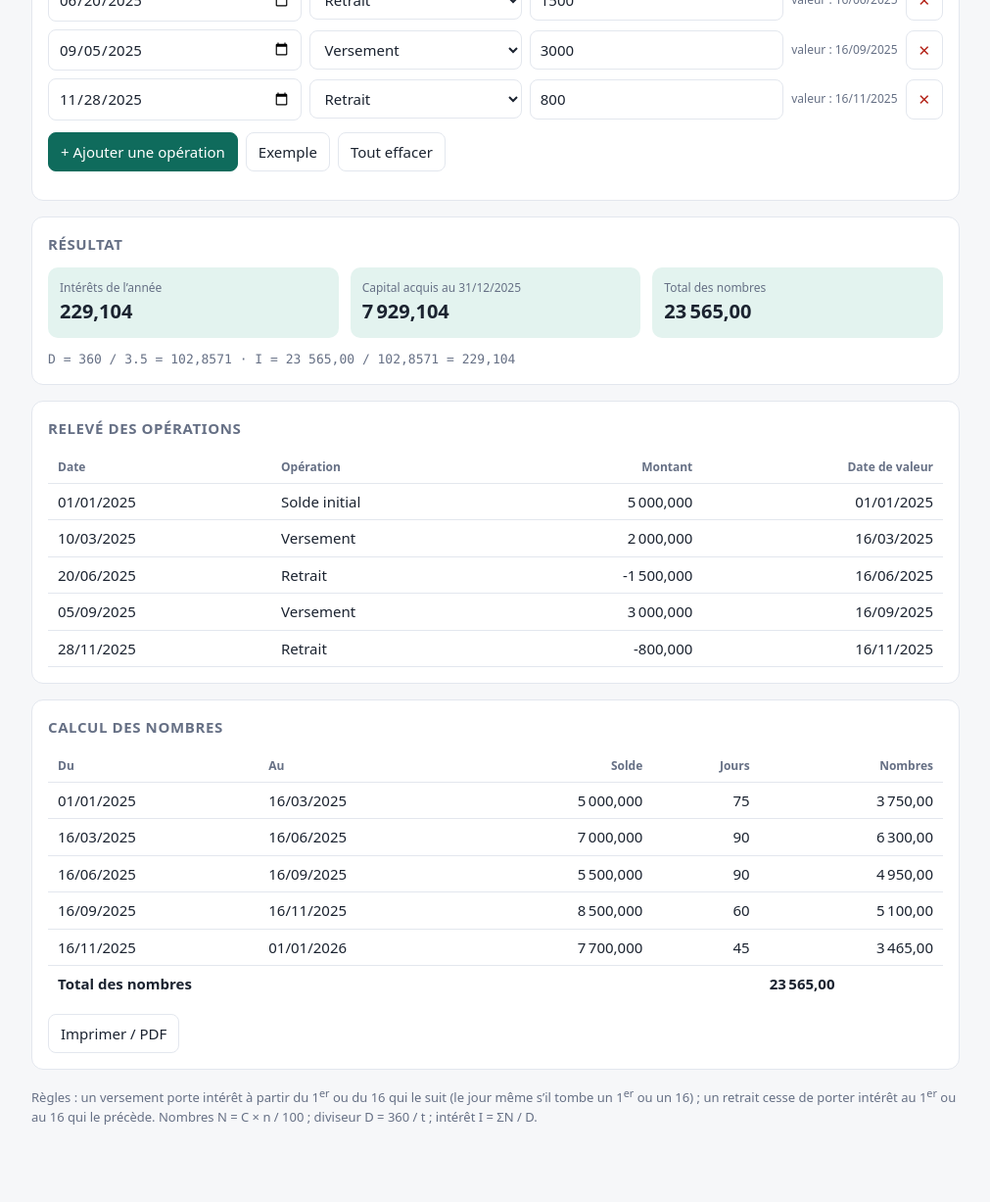
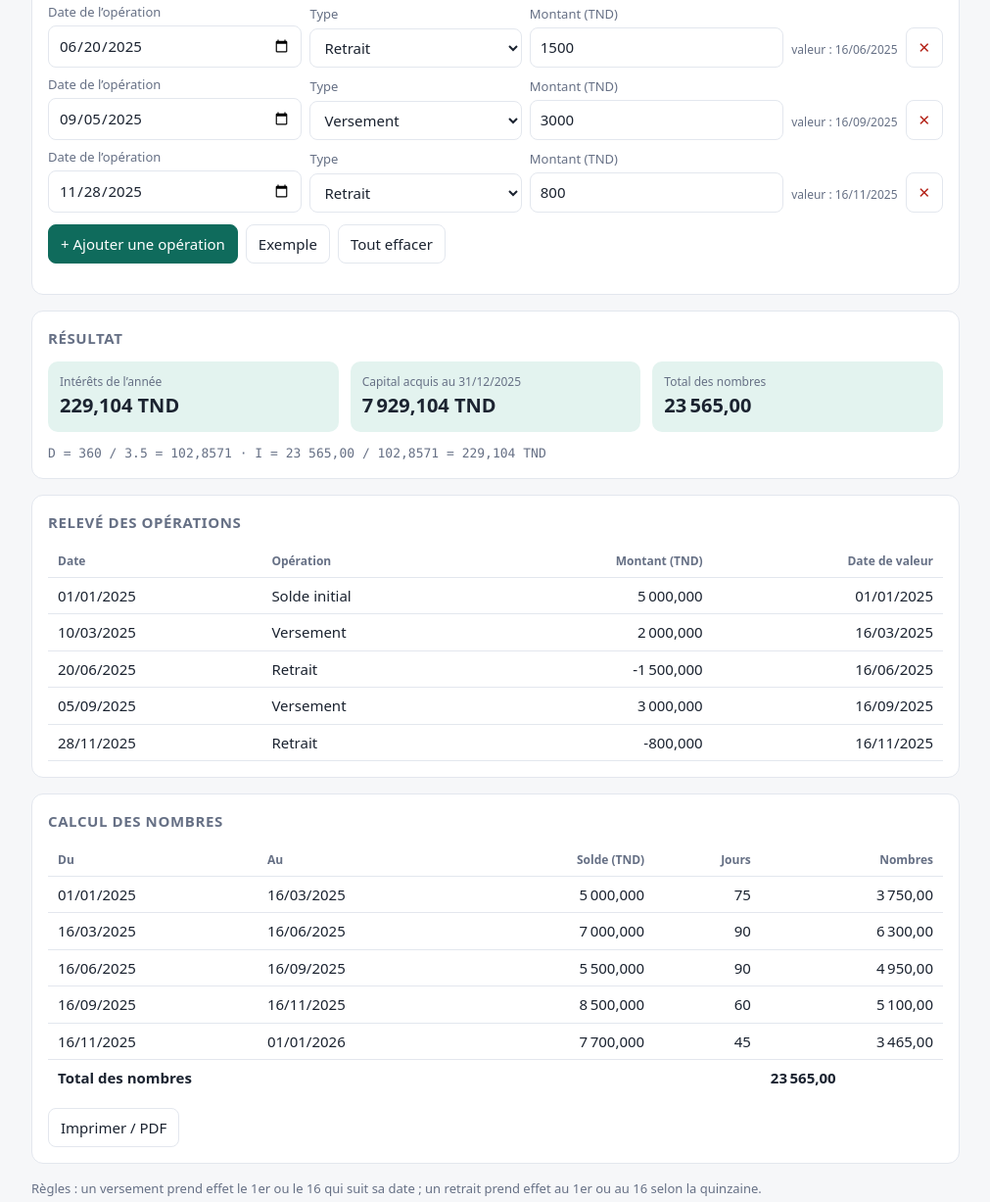
Before and after one commit to rayenbenamor654-source/finance, a plain HTML site: page index.html in a window 1280 px wide. Shown: the part 371-1598 px from the top of the page at 98% size, without its empty margins (134-1145 px from the left). Before the commit the page ends 1574 px from the top, so only its background shows below. Drawn offline with Linux system fonts and the light colour scheme.

Commit message:
Improve finance calculator UI, validation, TND support, accessibility, and documentation

```diff
--- a/index.html
+++ b/index.html
@@ -5,55 +5,46 @@
   <meta name="viewport" content="width=device-width, initial-scale=1, viewport-fit=cover">
   <title>Compte d’épargne – Intérêts simples</title>
   <style>
-:root{
-  --bg:#f6f7f9;--card:#fff;--text:#1b2330;--muted:#667085;--line:#e3e7ee;
-  --accent:#0f6b5c;--accent-soft:#e3f3ef;--danger:#b42318;--input:#fff;
+    :root {
+      --bg:#f6f7f9; --card:#fff; --text:#1b2330; --muted:#667085; --line:#e3e7ee;
+      --accent:#0f6b5c; --accent-soft:#e3f3ef; --danger:#b42318; --input:#fff;
       color-scheme:light;
-  box-sizing:border-box;padding-top:env(safe-area-inset-top,0px);padding-bottom:env(safe-area-inset-bottom,0px);
     }
-@media (prefers-color-scheme:dark){:root:not([data-theme="light"]){
-  --bg:#12161c;--card:#1b212a;--text:#e8ecf2;--muted:#9aa4b2;--line:#2c3440;
-  --accent:#4fc3a8;--accent-soft:#17352e;--danger:#f97066;--input:#12161c;color-scheme:dark;}}
+    @media (prefers-color-scheme:dark) {
+      :root:not([data-theme="light"]){
+        --bg:#12161c; --card:#1b212a; --text:#e8ecf2; --muted:#9aa4b2; --line:#2c3440;
+        --accent:#4fc3a8; --accent-soft:#17352e; --danger:#f97066; --input:#12161c; color-scheme:dark;
+      }
+    }
     :root[data-theme="dark"]{
-  --bg:#12161c;--card:#1b212a;--text:#e8ecf2;--muted:#9aa4b2;--line:#2c3440;
-  --accent:#4fc3a8;--accent-soft:#17352e;--danger:#f97066;--input:#12161c;color-scheme:dark;}
-html{scroll-padding-top:env(safe-area-inset-top,0px)}
+      --bg:#12161c; --card:#1b212a; --text:#e8ecf2; --muted:#9aa4b2; --line:#2c3440;
+      --accent:#4fc3a8; --accent-soft:#17352e; --danger:#f97066; --input:#12161c; color-scheme:dark;
+    }
     *{box-sizing:border-box}
     body{margin:0;background:var(--bg);color:var(--text);font:15px/1.5 system-ui,-apple-system,"Segoe UI",Roboto,sans-serif}
     main{max-width:980px;margin:0 auto;padding:20px 16px 40px}
-h1{font-size:22px;margin:0 0 4px}
-.sub{color:var(--muted);margin:0 0 20px}
+    h1{font-size:22px;margin:0 0 4px} .sub{color:var(--muted);margin:0 0 20px}
     .card{background:var(--card);border:1px solid var(--line);border-radius:12px;padding:16px;margin-bottom:16px}
     h2{font-size:15px;margin:0 0 12px;text-transform:uppercase;letter-spacing:.04em;color:var(--muted)}
     .grid{display:grid;grid-template-columns:repeat(auto-fit,minmax(170px,1fr));gap:12px}
     label{display:block;font-size:13px;color:var(--muted);margin-bottom:4px}
     input,select{width:100%;padding:8px 10px;border:1px solid var(--line);border-radius:8px;background:var(--input);color:var(--text);font:inherit}
-input:focus,select:focus{outline:2px solid var(--accent);outline-offset:0}
+    input:focus,select:focus,button:focus-visible{outline:2px solid var(--accent);outline-offset:2px}
     .ops{display:grid;gap:8px}
-.op{display:grid;grid-template-columns:1.2fr 1fr 1.2fr auto 2.4rem;gap:8px;align-items:center}
-.vdate{font-size:12px;color:var(--muted);white-space:nowrap}
+    .op{display:grid;grid-template-columns:1.2fr 1fr 1.2fr auto 2.4rem;gap:8px;align-items:end}
+    .op-field{min-width:0}.op-field label{white-space:nowrap}.vdate{font-size:12px;color:var(--muted);white-space:nowrap;padding-bottom:9px}
     button{font:inherit;border:1px solid var(--line);background:var(--card);color:var(--text);border-radius:8px;padding:8px 12px;cursor:pointer}
-button.primary{background:var(--accent);border-color:var(--accent);color:#fff}
-button.del{padding:8px 0;color:var(--danger)}
-.row-actions{display:flex;gap:8px;margin-top:12px;flex-wrap:wrap}
-.scroll{overflow-x:auto}
+    button.primary{background:var(--accent);border-color:var(--accent);color:#fff} button.del{padding:8px 0;color:var(--danger)}
+    .row-actions{display:flex;gap:8px;margin-top:12px;flex-wrap:wrap}.scroll{overflow-x:auto}
     table{width:100%;border-collapse:collapse;font-variant-numeric:tabular-nums}
     th,td{padding:7px 10px;text-align:right;border-bottom:1px solid var(--line);white-space:nowrap}
-th{font-size:12px;color:var(--muted);font-weight:600}
-th:first-child,td:first-child,th:nth-child(2),td:nth-child(2){text-align:left}
-tfoot td{font-weight:700;border-bottom:0}
-.kpis{display:grid;grid-template-columns:repeat(auto-fit,minmax(200px,1fr));gap:12px}
-.kpi{background:var(--accent-soft);border-radius:10px;padding:12px}
-.kpi span{display:block;font-size:12px;color:var(--muted)}
-.kpi b{font-size:20px;font-variant-numeric:tabular-nums}
+    th{font-size:12px;color:var(--muted);font-weight:600} th:first-child,td:first-child,th:nth-child(2),td:nth-child(2){text-align:left}
+    tfoot td{font-weight:700;border-bottom:0}.kpis{display:grid;grid-template-columns:repeat(auto-fit,minmax(200px,1fr));gap:12px}
+    .kpi{background:var(--accent-soft);border-radius:10px;padding:12px}.kpi span{display:block;font-size:12px;color:var(--muted)}.kpi b{font-size:20px;font-variant-numeric:tabular-nums}
     .formula{font-family:ui-monospace,Menlo,Consolas,monospace;font-size:13px;color:var(--muted);margin:12px 0 0;overflow-wrap:anywhere}
-.note{font-size:13px;color:var(--muted)}
-.warn{color:var(--danger)}
-@media (max-width:640px){
-  .op{grid-template-columns:1fr 1fr;}
-  .op .vdate{grid-column:1/2}
-}
-@media print{.noprint{display:none}body{background:#fff}}
+    .note{font-size:13px;color:var(--muted)}.warn{color:var(--danger)}
+    @media (max-width:640px){.op{grid-template-columns:1fr 1fr}.op .vdate{grid-column:1/2}}
+    @media print{.noprint{display:none}body{background:#fff}.card{break-inside:avoid}.scroll{overflow:visible}table{font-size:11px}}
   </style>
 </head>
 <body>
@@ -64,8 +55,8 @@ tfoot td{font-weight:700;border-bottom:0}
   <section class="card noprint">
     <h2>Paramètres</h2>
     <div class="grid">
-      <div><label for="annee">Année civile</label><input id="annee" type="number" value="2025" step="1"></div>
-      <div><label for="solde0">Solde au 01/01</label><input id="solde0" type="number" value="5000" step="0.001"></div>
+      <div><label for="annee">Année civile</label><input id="annee" type="number" value="2025" min="1900" max="2100" step="1"></div>
+      <div><label for="solde0">Solde au 01/01 (TND)</label><input id="solde0" type="number" value="5000" min="0" step="0.001"></div>
       <div><label for="taux">Taux annuel (%)</label><input id="taux" type="number" value="3.5" step="0.01" min="0.01"></div>
     </div>
   </section>
@@ -75,167 +66,113 @@ tfoot td{font-weight:700;border-bottom:0}
     <div class="ops" id="ops"></div>
     <div class="row-actions">
       <button class="primary" id="add">+ Ajouter une opération</button>
-      <button id="demo">Exemple</button>
-      <button id="clear">Tout effacer</button>
+      <button id="demo">Exemple</button><button id="clear">Tout effacer</button>
     </div>
-    <p class="note" id="ignored"></p>
+    <p class="note" id="ignored"></p><p class="warn" id="error" role="alert"></p>
   </section>
 
-  <section class="card">
-    <h2>Résultat</h2>
-    <div class="kpis" id="kpis"></div>
-    <p class="formula" id="formula"></p>
-  </section>
-
-  <section class="card">
-    <h2>Relevé des opérations</h2>
-    <div class="scroll"><table id="t-ops"></table></div>
-  </section>
-
-  <section class="card">
-    <h2>Calcul des nombres</h2>
-    <div class="scroll"><table id="t-seg"></table></div>
-    <div class="row-actions noprint"><button id="print">Imprimer / PDF</button></div>
-  </section>
-
-  <p class="note">Règles : un versement porte intérêt à partir du 1<sup>er</sup> ou du 16 qui le suit (le jour même s’il tombe un 1<sup>er</sup> ou un 16) ; un retrait cesse de porter intérêt au 1<sup>er</sup> ou au 16 qui le précède. Nombres N = C × n / 100 ; diviseur D = 360 / t ; intérêt I = ΣN / D.</p>
+  <section class="card"><h2>Résultat</h2><div class="kpis" id="kpis"></div><p class="formula" id="formula"></p></section>
+  <section class="card"><h2>Relevé des opérations</h2><div class="scroll"><table id="t-ops"></table></div></section>
+  <section class="card"><h2>Calcul des nombres</h2><div class="scroll"><table id="t-seg"></table></div><div class="row-actions noprint"><button id="print">Imprimer / PDF</button></div></section>
+  <p class="note">Règles : un versement prend effet le 1er ou le 16 qui suit sa date ; un retrait prend effet au 1er ou au 16 selon la quinzaine.</p>
 </main>
-
 <script>
 (function(){
-  var $ = function(id){return document.getElementById(id)};
-  var DEMO = [
-    {date:"2025-03-10",type:"V",montant:2000},
-    {date:"2025-06-20",type:"R",montant:1500},
-    {date:"2025-09-05",type:"V",montant:3000},
-    {date:"2025-11-28",type:"R",montant:800}
+  "use strict";
+  const $=id=>document.getElementById(id);
+  const DEMO=[
+    {date:"2025-03-10",type:"V",montant:2000},{date:"2025-06-20",type:"R",montant:1500},
+    {date:"2025-09-05",type:"V",montant:3000},{date:"2025-11-28",type:"R",montant:800}
   ];
-  var ops = DEMO.map(function(o){return Object.assign({},o)});
+  let ops=DEMO.map(o=>({...o}));
 
-  /* ---------- Dates (objets simples, sans fuseau) ---------- */
-  function parse(s){var p=s.split("-").map(Number);return {y:p[0],m:p[1],d:p[2]}}
-  function key(a){return a.y*10000+a.m*100+a.d}
-  function fmt(a){return String(a.d).padStart(2,"0")+"/"+String(a.m).padStart(2,"0")+"/"+a.y}
-  function days360(a,b){
-    return (b.y-a.y)*360+(b.m-a.m)*30+(Math.min(b.d,30)-Math.min(a.d,30));
+  const parse=s=>{const p=s.split("-").map(Number);return {y:p[0],m:p[1],d:p[2]}};
+  const key=a=>a.y*10000+a.m*100+a.d;
+  const fmt=a=>String(a.d).padStart(2,"0")+"/"+String(a.m).padStart(2,"0")+"/"+a.y;
+  const days360=(a,b)=>(b.y-a.y)*360+(b.m-a.m)*30+(Math.min(b.d,30)-Math.min(a.d,30));
+  const nextMonth=a=>a.m===12?{y:a.y+1,m:1,d:1}:{y:a.y,m:a.m+1,d:1};
+  const valVersement=a=>a.d===1||a.d===16?a:a.d<16?{y:a.y,m:a.m,d:16}:nextMonth(a);
+  const valRetrait=a=>({y:a.y,m:a.m,d:a.d<=15?1:16});
+
+  const nf3=new Intl.NumberFormat("fr-FR",{minimumFractionDigits:3,maximumFractionDigits:3});
+  const nf2=new Intl.NumberFormat("fr-FR",{minimumFractionDigits:2,maximumFractionDigits:2});
+  const nf4=new Intl.NumberFormat("fr-FR",{minimumFractionDigits:4,maximumFractionDigits:4});
+  const round3=n=>Math.round((n+Number.EPSILON)*1000)/1000;
+
+  function compute(){
+    const annee=parseInt($("annee").value,10), solde0=parseFloat($("solde0").value), taux=parseFloat($("taux").value);
+    if(!Number.isInteger(annee)||annee<1900||annee>2100)return {error:"Renseignez une année valide (1900–2100)."};
+    if(!(solde0>=0))return {error:"Renseignez un solde initial valide."};
+    if(!(taux>0))return {error:"Le taux annuel doit être strictement positif."};
+
+    const debut={y:annee,m:1,d:1}, fin={y:annee+1,m:1,d:1};
+    const valides=[], ignores={};
+    for(const o of ops){
+      if(!o.date||!(o.montant>0))continue;
+      const d=parse(o.date);
+      if(key(d)<key(debut)||key(d)>=key(fin)){ignores[d.y]=true;continue}
+      const montant=round3(o.montant);
+      const v=o.type==="V"?valVersement(d):valRetrait(d);
+      valides.push({d,v,type:o.type,montant:o.type==="V"?montant:-montant});
     }
-  function nextMonth(a){return a.m===12?{y:a.y+1,m:1,d:1}:{y:a.y,m:a.m+1,d:1}}
-  function valVersement(a){
-    if(a.d===1||a.d===16) return a;
-    if(a.d<16) return {y:a.y,m:a.m,d:16};
-    return nextMonth(a);
+    valides.sort((a,b)=>key(a.v)-key(b.v)||key(a.d)-key(b.d));
+
+    const seg=[],curEnd=fin;let solde=round3(solde0),cur=debut;
+    for(const e of valides){
+      let v=e.v;if(key(v)<key(debut))v=debut;if(key(v)>=key(fin))continue;
+      const n=days360(cur,v);if(n>0){const N=solde*n/100;seg.push({a:cur,b:v,solde,n,N})}
+      solde=round3(solde+e.montant);
+      if(solde<0)return {error:"Retrait supérieur au solde disponible à sa date de valeur ("+fmt(v)+")."};
+      cur=v;
     }
-  function valRetrait(a){return {y:a.y,m:a.m,d:a.d<16?1:16}}
-
-  /* ---------- Formats nombres ---------- */
-  var nf3 = new Intl.NumberFormat("fr-FR",{minimumFractionDigits:3,maximumFractionDigits:3});
-  var nf2 = new Intl.NumberFormat("fr-FR",{minimumFractionDigits:2,maximumFractionDigits:2});
-  var nf4 = new Intl.NumberFormat("fr-FR",{minimumFractionDigits:4,maximumFractionDigits:4});
-
-  /* ---------- Calcul ---------- */
-  function compute(){
-    var annee = parseInt($("annee").value,10);
-    var solde0 = parseFloat($("solde0").value)||0;
-    var taux = parseFloat($("taux").value);
-    if(!annee||!(taux>0)) return null;
-    var debut={y:annee,m:1,d:1}, fin={y:annee+1,m:1,d:1};
-    var valides=[], ignores=0;
-    ops.forEach(function(o){
-      if(!o.date||!(o.montant>0)){return}
-      var d=parse(o.date);
-      if(key(d)<key(debut)||key(d)>=key(fin)){ignores++;return}
-      var signed=o.type==="V"?o.montant:-o.montant;
-      var v=o.type==="V"?valVersement(d):valRetrait(d);
-      valides.push({d:d,v:v,type:o.type,montant:signed});
-    });
-    valides.sort(function(a,b){return key(a.d)-key(b.d)});
-    var evts=valides.map(function(o){
-      return {v:key(o.v)<key(debut)?debut:o.v,m:o.montant};
-    }).sort(function(a,b){return key(a.v)-key(b.v)});
-    var seg=[],solde=solde0,reel=solde0,cur=debut;
-    evts.forEach(function(e){
-      reel+=e.m;
-      if(key(e.v)>=key(fin)) return;
-      var n=days360(cur,e.v);
-      if(n>0) seg.push({a:cur,b:e.v,solde:solde,n:n,N:solde*n/100});
-      solde+=e.m;cur=e.v;
-    });
-    var n=days360(cur,fin);
-    if(n>0) seg.push({a:cur,b:fin,solde:solde,n:n,N:solde*n/100});
-    var tot=seg.reduce(function(s,x){return s+x.N},0);
-    var D=360/taux, I=Math.round(tot/D*1000)/1000;
-    return {annee:annee,solde0:solde0,taux:taux,ops:valides,seg:seg,tot:tot,D:D,I:I,
-            cap:Math.round((reel+I)*1000)/1000,reel:reel,ignores:ignores};
+    const n=days360(cur,fin);if(n>0){const N=solde*n/100;seg.push({a:cur,b:fin,solde,n,N})}
+    const tot=seg.reduce((s,x)=>s+x.N,0), D=360/taux, I=round3(tot/D), cap=round3(solde+I);
+    return {annee,solde0,taux,ops:valides,seg,tot,D,I,cap,reel:solde,ignores:Object.keys(ignores).length};
   }
 
-  /* ---------- Rendu des résultats ---------- */
   function render(){
-    var r=compute();
-    if(!r){
-      $("kpis").innerHTML='<p class="warn">Renseignez une année et un taux valides.</p>';
-      $("formula").textContent="";$("t-ops").innerHTML="";$("t-seg").innerHTML="";$("ignored").textContent="";
-      return;
+    const r=compute();
+    if(r.error){
+      $("error").textContent=r.error;$("kpis").innerHTML="";$("formula").textContent="";$("t-ops").innerHTML="";$("t-seg").innerHTML="";$("ignored").textContent="";return;
     }
-    $("ignored").textContent=r.ignores?(r.ignores+" opération(s) hors de l’année "+r.annee+" ignorée(s)."):"";
-    $("kpis").innerHTML=
-      '<div class="kpi"><span>Intérêts de l’année</span><b>'+nf3.format(r.I)+'</b></div>'+
-      '<div class="kpi"><span>Capital acquis au 31/12/'+r.annee+'</span><b>'+nf3.format(r.cap)+'</b></div>'+
+    $("error").textContent="";
+    $("ignored").textContent=r.ignores?"Des opérations hors de l’année sélectionnée sont ignorées.":"";
+    $("kpis").innerHTML='<div class="kpi"><span>Intérêts de l’année</span><b>'+nf3.format(r.I)+' TND</b></div>'+
+      '<div class="kpi"><span>Capital acquis au 31/12/'+r.annee+'</span><b>'+nf3.format(r.cap)+' TND</b></div>'+
       '<div class="kpi"><span>Total des nombres</span><b>'+nf2.format(r.tot)+'</b></div>';
-    $("formula").textContent="D = 360 / "+r.taux+" = "+nf4.format(r.D)+"   ·   I = "+nf2.format(r.tot)+" / "+nf4.format(r.D)+" = "+nf3.format(r.I);
+    $("formula").textContent="D = 360 / "+r.taux+" = "+nf4.format(r.D)+"   ·   I = "+nf2.format(r.tot)+" / "+nf4.format(r.D)+" = "+nf3.format(r.I)+" TND";
 
-    var h='<thead><tr><th>Date</th><th>Opération</th><th>Montant</th><th>Date de valeur</th></tr></thead><tbody>';
+    let h='<thead><tr><th>Date</th><th>Opération</th><th>Montant (TND)</th><th>Date de valeur</th></tr></thead><tbody>';
     h+='<tr><td>01/01/'+r.annee+'</td><td>Solde initial</td><td>'+nf3.format(r.solde0)+'</td><td>01/01/'+r.annee+'</td></tr>';
-    r.ops.forEach(function(o){
-      h+='<tr><td>'+fmt(o.d)+'</td><td>'+(o.type==="V"?"Versement":"Retrait")+'</td><td>'+nf3.format(o.montant)+'</td><td>'+fmt(o.v)+'</td></tr>';
-    });
+    r.ops.forEach(o=>h+='<tr><td>'+fmt(o.d)+'</td><td>'+((o.type==="V")?"Versement":"Retrait")+'</td><td>'+nf3.format(o.montant)+'</td><td>'+fmt(o.v)+'</td></tr>');
     $("t-ops").innerHTML=h+'</tbody>';
 
-    var s='<thead><tr><th>Du</th><th>Au</th><th>Solde</th><th>Jours</th><th>Nombres</th></tr></thead><tbody>';
-    r.seg.forEach(function(x){
-      s+='<tr><td>'+fmt(x.a)+'</td><td>'+fmt(x.b)+'</td><td>'+nf3.format(x.solde)+'</td><td>'+x.n+'</td><td>'+nf2.format(x.N)+'</td></tr>';
-    });
-    s+='</tbody><tfoot><tr><td colspan="4">Total des nombres</td><td>'+nf2.format(r.tot)+'</td></tr></tfoot>';
-    $("t-seg").innerHTML=s;
+    let s='<thead><tr><th>Du</th><th>Au</th><th>Solde (TND)</th><th>Jours</th><th>Nombres</th></tr></thead><tbody>';
+    r.seg.forEach(x=>s+='<tr><td>'+fmt(x.a)+'</td><td>'+fmt(x.b)+'</td><td>'+nf3.format(x.solde)+'</td><td>'+x.n+'</td><td>'+nf2.format(x.N)+'</td></tr>');
+    s+='</tbody><tfoot><tr><td colspan="4">Total des nombres</td><td>'+nf2.format(r.tot)+'</td></tr></tfoot>';$("t-seg").innerHTML=s;
   }
 
-  /* ---------- Édition des opérations ---------- */
-  function vdateLabel(o){
-    if(!o.date) return "";
-    var d=parse(o.date);
-    return "valeur : "+fmt(o.type==="V"?valVersement(d):valRetrait(d));
-  }
+  function vdateLabel(o){if(!o.date)return "";const d=parse(o.date);return "valeur : "+fmt(o.type=== "V"?valVersement(d):valRetrait(d));}
   function buildOps(){
-    var box=$("ops");box.innerHTML="";
-    ops.forEach(function(o,i){
-      var row=document.createElement("div");row.className="op";
-      row.innerHTML=
-        '<input type="date" aria-label="Date">'+
-        '<select aria-label="Type"><option value="V">Versement</option><option value="R">Retrait</option></select>'+
-        '<input type="number" min="0" step="0.001" placeholder="Montant" aria-label="Montant">'+
-        '<span class="vdate"></span>'+
-        '<button class="del" aria-label="Supprimer">✕</button>';
-      var c=row.children;
-      c[0].value=o.date;c[1].value=o.type;c[2].value=o.montant||"";
-      c[3].textContent=vdateLabel(o);
-      c[0].oninput=function(){o.date=c[0].value;c[3].textContent=vdateLabel(o);render()};
-      c[1].onchange=function(){o.type=c[1].value;c[3].textContent=vdateLabel(o);render()};
-      c[2].oninput=function(){o.montant=parseFloat(c[2].value)||0;render()};
-      c[4].onclick=function(){ops.splice(i,1);buildOps();render()};
-      box.appendChild(row);
+    const box=$("ops");box.innerHTML="";
+    ops.forEach((o,i)=>{
+      const row=document.createElement("div");row.className="op";
+      row.innerHTML='<div class="op-field"><label>Date de l’opération</label><input type="date" aria-label="Date de l’opération"></div>'+
+        '<div class="op-field"><label>Type</label><select aria-label="Type d’opération"><option value="V">Versement</option><option value="R">Retrait</option></select></div>'+
+        '<div class="op-field"><label>Montant (TND)</label><input type="number" min="0.001" step="0.001" placeholder="Montant" aria-label="Montant en dinars tunisiens"></div>'+
+        '<span class="vdate"></span><button type="button" class="del" aria-label="Supprimer cette opération" title="Supprimer">✕</button>';
+      const c=row.children;c[0].querySelector("input").value=o.date;c[1].querySelector("select").value=o.type;c[2].querySelector("input").value=o.montant||"";c[3].textContent=vdateLabel(o);
+      c[0].querySelector("input").oninput=e=>{o.date=e.target.value;c[3].textContent=vdateLabel(o);render()};
+      c[1].querySelector("select").onchange=e=>{o.type=e.target.value;c[3].textContent=vdateLabel(o);render()};
+      c[2].querySelector("input").oninput=e=>{o.montant=parseFloat(e.target.value)||0;render()};
+      c[4].onclick=()=>{ops.splice(i,1);buildOps();render()};box.appendChild(row);
     });
   }
 
-  $("add").onclick=function(){
-    ops.push({date:$("annee").value+"-01-01",type:"V",montant:0});buildOps();render();
-  };
-  $("demo").onclick=function(){
-    $("annee").value=2025;$("solde0").value=5000;$("taux").value=3.5;
-    ops=DEMO.map(function(o){return Object.assign({},o)});buildOps();render();
-  };
-  $("clear").onclick=function(){ops=[];buildOps();render()};
-  $("print").onclick=function(){window.print()};
-  ["annee","solde0","taux"].forEach(function(id){$(id).oninput=render});
-
+  $("add").onclick=()=>{ops.push({date:$("annee").value+"-01-01",type:"V",montant:0});buildOps();render()};
+  $("demo").onclick=()=>{$("annee").value=2025;$("solde0").value=5000;$("taux").value=3.5;ops=DEMO.map(o=>({...o}));buildOps();render()};
+  $("clear").onclick=()=>{ops=[];buildOps();render()};$("print").onclick=()=>window.print();
+  ["annee","solde0","taux"].forEach(id=>$(id).oninput=render);
   buildOps();render();
 })();
 </script>
```
Also changed, not shown: 1 other file. Lines whose indentation alone changed are shown as unchanged.
